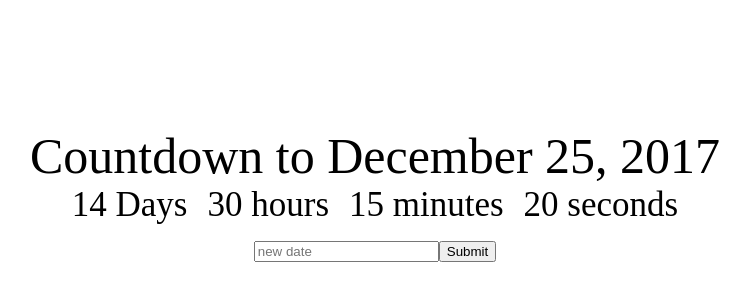
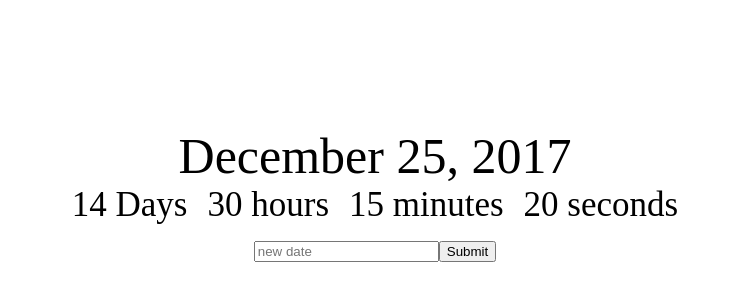
Before and after one commit to cwali09/CountDownChamp, a React (Create React App) app: page / in a window 1280 px wide. Shown: the part 126-426 px from the top of the page, without its empty margins (265-1015 px from the left). Built offline with nearby package versions, Linux system fonts and the light colour scheme.

Commit message:
Add ability for state updates

```diff
--- a/src/App.jsx
+++ b/src/App.jsx
@@ -3,11 +3,26 @@ import './App.css';
 
 
 class App extends Component {
+  constructor(props) {
+    super(props);
+    this.state = {
+      deadline: 'December 25, 2017',
+      newDeadline: '' //allows you to update state
+    }
+  }
+
+  changeDeadLine() {
+    this.setState({deadline: this.state.newDeadline});
+  }
+
+
+
+
   render() {
     return (
       <div className="App">
 
-        <div className="App-title">Countdown to December 25, 2017</div>
+        <div className="App-title">{this.state.deadline}</div>
         <div>
           <div className="Clock-days">14 Days</div>
           <div className="Clock-hours">30 hours</div>
@@ -15,13 +30,17 @@ class App extends Component {
           <div className="Clock-seconds">20 seconds</div>
         </div>
         <div>
-          <input placeholder='new date'/>
-          <button>Submit</button>
+          <input
+            placeholder='new date'
+            onChange={event => this.setState({newDeadline: event.target.value})} //gives us what the user types
+          />
+        <button onClick={() => this.changeDeadLine()}>Submit</button>
         </div>
 
     </div>
     )
   }
 }
+//Having an anonymous function prevents loops and potential crashing of the app
 
 export default App;
```
